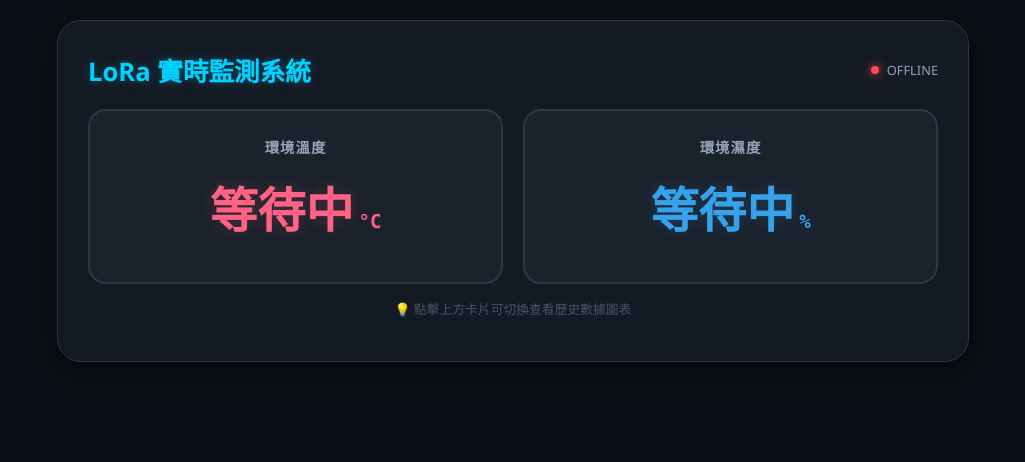
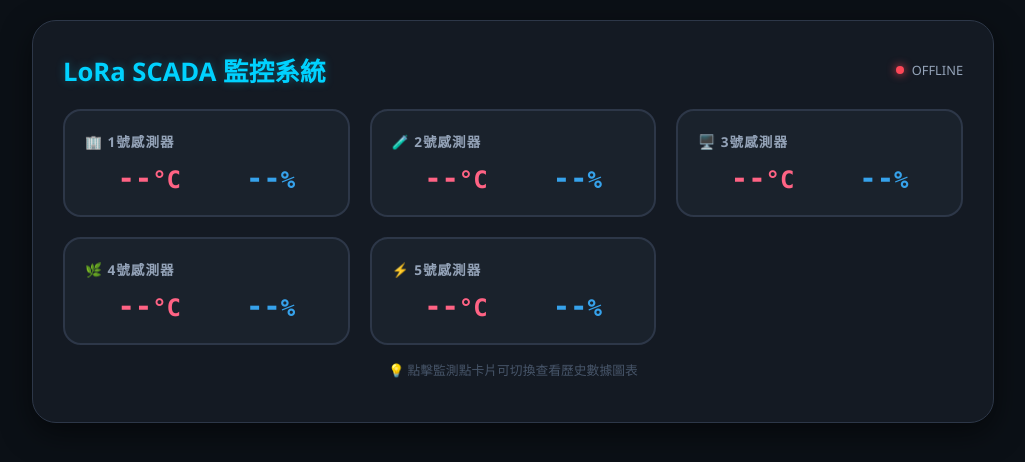
Before and after one commit to 0918tonychen-commits/ysz, a Flask app: page / in a window 1280 px wide. Shown: the top 462 px of the page, without its empty margins (127-1152 px from the left). Run offline with Flask 3, Linux system fonts and the light colour scheme; data that the repository does not hold is empty.

Commit message:
feat: scale to multi-node SCADA architecture with dynamic grid and unified chart view

```diff
--- a/templates/index.html
+++ b/templates/index.html
@@ -3,200 +3,172 @@
 <head>
     <meta charset="UTF-8">
     <meta name="viewport" content="width=device-width, initial-scale=1.0">
-    <title>LoRa 數據監控中心 | 科技互動版</title>
+    <title>LoRa SCADA 數據監控中心</title>
     <script src="https://cdn.jsdelivr.net/npm/chart.js"></script>
     <style>
-        /* 科技感深色背景與字體設定 */
         body {
             font-family: 'Segoe UI', system-ui, sans-serif;
             background: #0b1016;
             color: #e2e8f0;
-            margin: 0;
-            padding: 20px;
-            display: flex;
-            justify-content: center;
+            margin: 0; padding: 20px;
+            display: flex; justify-content: center;
         }
 
         .container {
-            width: 100%;
-            max-width: 850px;
-            background: #141a23;
-            padding: 30px;
-            border-radius: 24px;
-            border: 1px solid #2d3748;
+            width: 100%; max-width: 900px;
+            background: #141a23; padding: 30px;
+            border-radius: 24px; border: 1px solid #2d3748;
             box-shadow: 0 10px 30px rgba(0,0,0,0.5);
         }
 
         .header { display: flex; justify-content: space-between; align-items: center; margin-bottom: 20px; }
         h1 { color: #00d2ff; font-size: 1.6rem; margin: 0; text-shadow: 0 0 10px rgba(0,210,255,0.3); }
 
-        /* 狀態燈號 */
         .status-tag { font-size: 0.8rem; color: #94a3b8; display: flex; align-items: center; }
         .status-dot { height: 8px; width: 8px; border-radius: 50%; display: inline-block; margin-right: 8px; }
         .online { background: #00ff88; box-shadow: 0 0 10px #00ff88; }
         .offline { background: #ff4757; box-shadow: 0 0 10px #ff4757; }
 
-        /* 交互式數據卡片 */
-        .card-container { display: flex; gap: 20px; margin-top: 20px; }
+        /* --- SCADA 網格配置 --- */
+        .scada-grid {
+            display: grid;
+            grid-template-columns: repeat(auto-fill, minmax(250px, 1fr));
+            gap: 20px; margin-top: 20px;
+        }
+
         .card {
-            background: #1a222c;
-            border: 2px solid #2d3748;
-            border-radius: 18px;
-            padding: 25px;
-            flex: 1;
-            cursor: pointer;
-            transition: all 0.3s cubic-bezier(0.4, 0, 0.2, 1);
-            text-align: center;
+            background: #1a222c; border: 2px solid #2d3748;
+            border-radius: 18px; padding: 20px;
+            cursor: pointer; transition: all 0.3s cubic-bezier(0.4, 0, 0.2, 1);
         }
 
         .card:hover { border-color: #00d2ff; background: #1f2937; transform: translateY(-5px); }
         .card.active { border-color: #00d2ff; background: #1f2937; box-shadow: 0 0 20px rgba(0, 210, 255, 0.2); }
 
-        .card h3 { color: #94a3b8; font-size: 0.9rem; margin: 0; text-transform: uppercase; letter-spacing: 1px; }
-        .card h2 { font-size: 3rem; margin: 15px 0; font-family: 'Consolas', monospace; font-weight: bold; }
+        .card h3 { color: #94a3b8; font-size: 0.85rem; margin: 0; text-transform: uppercase; letter-spacing: 1px; }
+        .card .val-row { display: flex; justify-content: space-around; align-items: baseline; margin-top: 10px; }
+        .card h2 { font-size: 1.8rem; margin: 0; font-family: 'Consolas', monospace; }
 
-        #temp-display { color: #ff6384; text-shadow: 0 0 15px rgba(255, 99, 132, 0.2); }
-        #hum-display { color: #36a2eb; text-shadow: 0 0 15px rgba(54, 162, 235, 0.2); }
+        .temp-color { color: #ff6384; }
+        .hum-color { color: #36a2eb; }
 
-        /* 圖表區域：修正高度問題 */
         .chart-wrapper {
-            max-height: 0;
-            overflow: hidden;
-            transition: all 0.5s ease-in-out;
-            opacity: 0;
-            background: #0f172a;
-            border-radius: 15px;
-            margin-top: 0;
+            max-height: 0; overflow: hidden;
+            transition: all 0.5s ease-in-out; opacity: 0;
+            background: #0f172a; border-radius: 15px; margin-top: 0;
         }
 
         .chart-wrapper.show {
-            max-height: 450px; /* 足夠的展開高度 */
-            opacity: 1;
-            padding: 25px;
-            margin-top: 25px;
-            border: 1px solid #1f2937;
+            max-height: 450px; opacity: 1;
+            padding: 25px; margin-top: 25px; border: 1px solid #1f2937;
         }
 
-        canvas { width: 100% !important; height: 320px !important; } /* 強制固定繪圖高度 */
-
+        canvas { width: 100% !important; height: 320px !important; }
         .hint { color: #475569; font-size: 0.8rem; text-align: center; margin-top: 15px; }
     </style>
 </head>
 <body>
     <div class="container">
         <div class="header">
-            <h1>LoRa 實時監測系統</h1>
+            <h1>LoRa SCADA 監控系統</h1>
             <div class="status-tag">
                 <span id="status-dot" class="status-dot offline"></span>
                 <span id="status-text">OFFLINE</span>
             </div>
         </div>
 
-        <div class="card-container">
-            <div class="card" id="temp-card" onclick="toggleChart('temp')">
-                <h3>環境溫度</h3>
-                <h2 id="temp-display">--<small style="font-size:1.2rem; margin-left:5px;">°C</small></h2>
-            </div>
-            <div class="card" id="hum-card" onclick="toggleChart('hum')">
-                <h3>環境濕度</h3>
-                <h2 id="hum-display">--<small style="font-size:1.2rem; margin-left:5px;">%</small></h2>
-            </div>
-        </div>
+        <div id="scada-grid" class="scada-grid"></div>
 
         <div id="chart-area" class="chart-wrapper">
             <canvas id="myChart"></canvas>
         </div>
 
-        <p class="hint">💡 點擊上方卡片可切換查看歷史數據圖表</p>
+        <p class="hint">💡 點擊監測點卡片可切換查看歷史數據圖表</p>
     </div>
 
     <script>
-        let currentMode = null;
+        // --- 1. SCADA 型號與單位對照表 ---
+        const sensorConfig = {
+            "s01": { name: "1號感測器", icon: "🏢" },
+            "s02": { name: "2號感測器", icon: "🧪" },
+            "s03": { name: "3號感測器", icon: "🖥️" },
+            "s04": { name: "4號感測器", icon: "🌿" },
+            "s05": { name: "5號感測器", icon: "⚡" }
+        };
+
+        let currentActiveNode = null;
         const chartWrapper = document.getElementById('chart-area');
         const ctx = document.getElementById('myChart').getContext('2d');
 
-        // Chart.js 預設風格設定
         Chart.defaults.color = '#94a3b8';
-        Chart.defaults.font.family = 'Segoe UI';
-
         const myChart = new Chart(ctx, {
             type: 'line',
-            data: { labels: [], datasets: [{ data: [], fill: true, tension: 0.4, borderWidth: 3 }] },
+            data: { labels: [], datasets: [
+                { label: '溫度', data: [], borderColor: '#ff6384', backgroundColor: 'rgba(255, 99, 132, 0.1)', fill: true, tension: 0.4 },
+                { label: '濕度', data: [], borderColor: '#36a2eb', backgroundColor: 'rgba(54, 162, 235, 0.1)', fill: true, tension: 0.4 }
+            ]},
             options: {
-                responsive: true,
-                maintainAspectRatio: false,
-                plugins: { legend: { display: false } },
-                scales: {
-                    x: { grid: { display: false }, ticks: { maxRotation: 0 } },
-                    y: { grid: { color: 'rgba(255,255,255,0.05)' } }
-                },
-                animation: { duration: 1000 }
+                responsive: true, maintainAspectRatio: false,
+                scales: { y: { grid: { color: 'rgba(255,255,255,0.05)' } } }
             }
         });
 
-        // 切換顯示邏輯
-        function toggleChart(mode) {
-            const tempCard = document.getElementById('temp-card');
-            const humCard = document.getElementById('hum-card');
+        // --- 2. 動態卡片生成器 ---
+        function createCards() {
+            const grid = document.getElementById('scada-grid');
+            Object.keys(sensorConfig).forEach(id => {
+                const conf = sensorConfig[id];
+                const card = `
+                    <div class="card" id="card-${id}" onclick="toggleChart('${id}')">
+                        <h3>${conf.icon} ${conf.name}</h3>
+                        <div class="val-row">
+                            <h2 class="temp-color"><span id="${id}-t">--</span><small>°C</small></h2>
+                            <h2 class="hum-color"><span id="${id}-h">--</span><small>%</small></h2>
+                        </div>
+                    </div>`;
+                grid.insertAdjacentHTML('beforeend', card);
+            });
+        }
 
-            if (currentMode === mode) {
-                currentMode = null;
+        function toggleChart(nodeId) {
+            if (currentActiveNode === nodeId) {
+                currentActiveNode = null;
                 chartWrapper.classList.remove('show');
-                tempCard.classList.remove('active');
-                humCard.classList.remove('active');
             } else {
-                currentMode = mode;
+                currentActiveNode = nodeId;
                 chartWrapper.classList.add('show');
-                tempCard.classList.toggle('active', mode === 'temp');
-                humCard.classList.toggle('active', mode === 'hum');
-
-                // 確保 CSS 動畫進行中也能正確計算圖表大小
-                setTimeout(() => {
-                    updateChartStyle();
-                    myChart.resize();
-                }, 350);
+                // 清除其他卡片的亮起狀態
+                document.querySelectorAll('.card').forEach(c => c.classList.remove('active'));
+                document.getElementById(`card-${nodeId}`).classList.add('active');
+                setTimeout(() => myChart.resize(), 350);
             }
         }
 
-        // 根據選取的模式更新圖表顏色
-        function updateChartStyle() {
-            const dataset = myChart.data.datasets[0];
-            if (currentMode === 'temp') {
-                dataset.borderColor = '#ff6384';
-                dataset.backgroundColor = 'rgba(255, 99, 132, 0.1)';
-            } else {
-                dataset.borderColor = '#36a2eb';
-                dataset.backgroundColor = 'rgba(54, 162, 235, 0.1)';
-            }
-            myChart.update();
+        function fetchData() {
+            fetch('/api/all_data') // 配合 SCADA 一對多後端路徑
+                .then(res => res.json())
+                .then(data => {
+                    // 更新各卡片數值
+                    Object.keys(sensorConfig).forEach(id => {
+                        if(data[`${id}_t`]) document.getElementById(`${id}-t`).innerText = data[`${id}_t`].val;
+                        if(data[`${id}_h`]) document.getElementById(`${id}-h`).innerText = data[`${id}_h`].val;
+                    });
+
+                    // 狀態燈與圖表更新
+                    document.getElementById('status-text').innerText = data.status || "OFFLINE";
+                    document.getElementById('status-dot').className = 'status-dot ' + (data.status === 'online' ? 'online' : 'offline');
+
+                    if (currentActiveNode && data.history && data.history[currentActiveNode]) {
+                        const h = data.history[currentActiveNode];
+                        myChart.data.labels = h.labels;
+                        myChart.data.datasets[0].data = h.temp;
+                        myChart.data.datasets[1].data = h.hum;
+                        myChart.update('none');
+                    }
+                });
         }
 
-        // 抓取雲端後端數據
-        function fetchData() {
-            fetch('/api/data')
-                .then(res => res.json())
-                .then(data => {
-                    // 更新數值顯示 (自動適應 bridge.py 傳來的純數字格式)
-                    document.getElementById('temp-display').innerHTML = `${data.temperature}<small style="font-size:1.2rem; margin-left:5px;">°C</small>`;
-                    document.getElementById('hum-display').innerHTML = `${data.humidity}<small style="font-size:1.2rem; margin-left:5px;">%</small>`;
-
-                    // 狀態更新
-                    const statusText = document.getElementById('status-text');
-                    const statusDot = document.getElementById('status-dot');
-                    statusText.innerText = data.status.toUpperCase();
-                    statusDot.className = 'status-dot ' + (data.status === 'online' ? 'online' : 'offline');
-
-                    // 若圖表為展開狀態則更新歷史數據
-                    if (currentMode) {
-                        myChart.data.labels = data.history.labels;
-                        myChart.data.datasets[0].data = (currentMode === 'temp') ? data.history.temp : data.history.hum;
-                        myChart.update('none');
-                    }
-                })
-                .catch(err => console.error("連線錯誤:", err));
-        }
-
-        // 設定更新頻率 (3秒)
+        createCards(); // 初始化生成五張卡片
         setInterval(fetchData, 3000);
         fetchData();
     </script>
```
